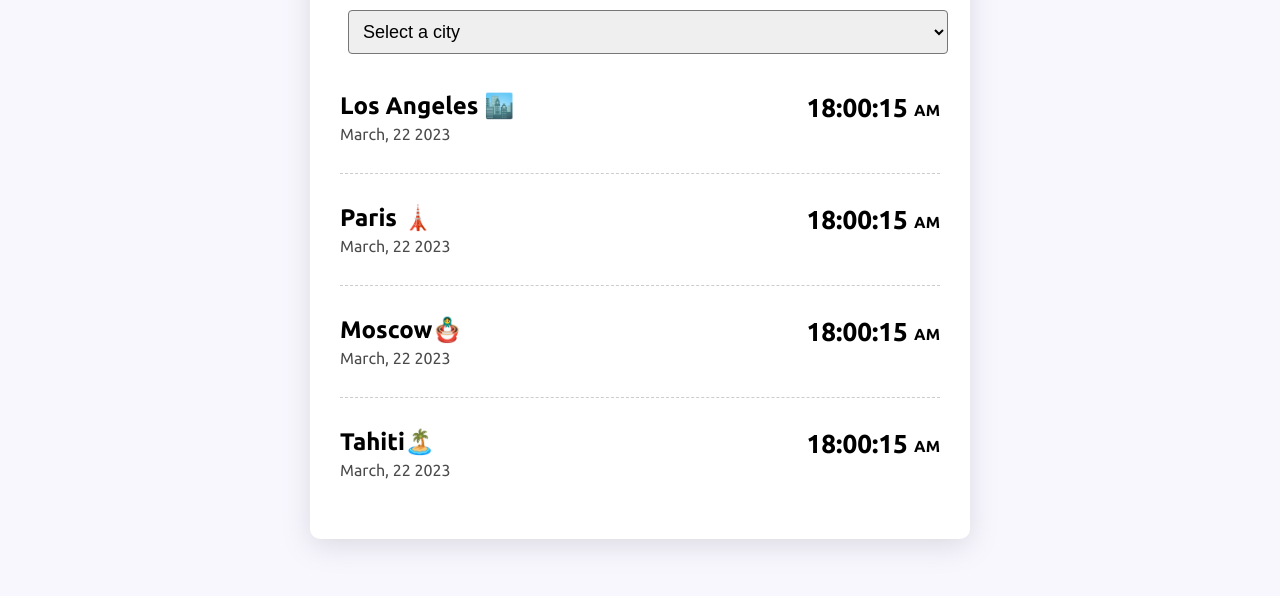
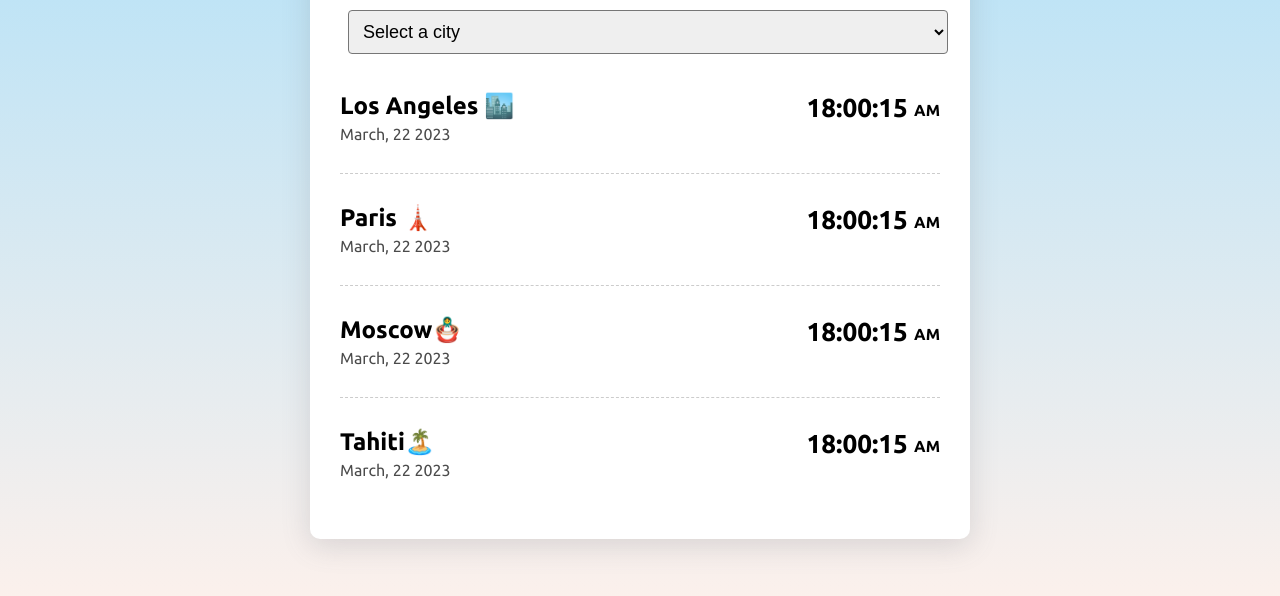
Before and after one commit to pierabellelli/World-Clock, a plain HTML site: page index.html in a window 1280 px wide. Shown: the part 197-793 px from the top of the page. Drawn offline with nearby package versions, Linux system fonts and the light colour scheme; a script that the page names is missing.

Commit message:
changin backg

```diff
--- a/src/style.css
+++ b/src/style.css
@@ -1,6 +1,6 @@
 body {
   font-family: "Ubuntu", sans-serif;
-  background-color: #f9f7fe;
+  background: linear-gradient(to top, #fff1eb 0%, #ace0f9 100%);
 }
 h1 {
   text-align: center;
```
